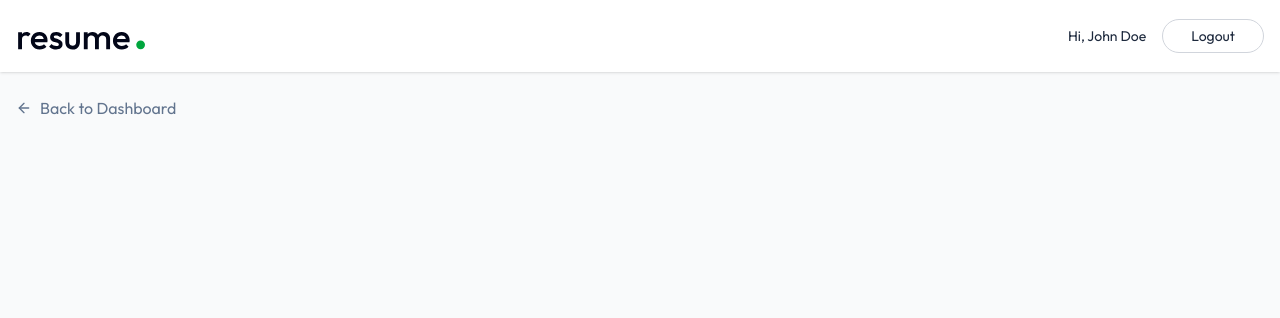
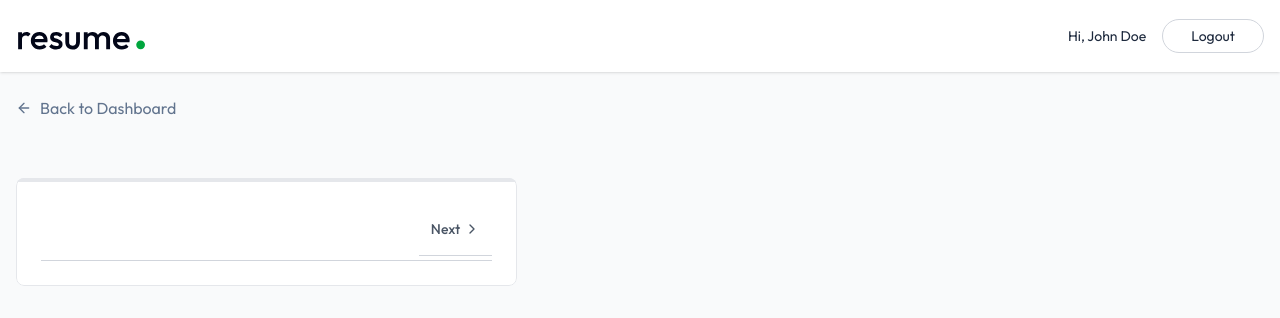
Before and after one commit to rohitmoger11-cyber/resume-builder, a React (Vite) app in the folder client/: page /app/builder/1 in a window 1280 px wide. Shown: the top 318 px of the page. Built offline with nearby package versions, Linux system fonts and the light colour scheme.

Commit message:
New commit

```diff
--- a/client/src/pages/ResumeBuilder.jsx
+++ b/client/src/pages/ResumeBuilder.jsx
@@ -1,7 +1,7 @@
 import React, { useState, useEffect } from "react";
 import { Link, useParams } from "react-router-dom";
 import { dummyResumeData } from "../assets/assets";
-import { ArrowLeftIcon, Briefcase, FileText, GraduationCap, Sparkles, User ,FolderIcon } from "lucide-react";
+import { ArrowLeftIcon, Briefcase, FileText, GraduationCap, Sparkles, User ,FolderIcon, ChevronLeft ,ChevronRight } from "lucide-react";
 
 const ResumeBuilder = () => {
 
@@ -31,6 +31,9 @@
     }
   };
 
+  const[activeSectionIndex, setActiveSectionIndex] = useState(0);
+  const[removeBaground, setRemoveBackground] = useState(false);
+
   const sections=[
     { id: "personal", name: "Personal Info" , icon:User},
     { id: "summary", name: "Summary" , icon:FileText},
@@ -40,6 +43,8 @@
     { id: "skills", name: "Skills" , icon:Sparkles},
 
   ]
+
+  const activeSection = sections[activeSectionIndex];
 
   useEffect(() => {
     loadExistingResume();
@@ -61,7 +66,35 @@
       <div className="max-w-7xl mx-auto px-4 py-8">
         <div className=" grid lg:grid-cols-12 gap-8">
           {/*left side - form*/}
-          <div></div>
+          <div className="relative lg:col-span-5 rounded-lg overflow-hidden">
+            <div className="bg-white rounded-lg showdow-sm border border-gray-200 p-6 pt-1">
+              {/* progress bar using activeSectionIndex */}
+              <hr className="absolute top-0 left-0 right-0 border-2 border-gray-200" />
+              <hr className="absolute top-0 left-0 h-1 bg-gradient-to-r from-green-500 to-green-600 border-none transition-all duration-500"
+              style={{width:`${activeSectionIndex*100/(sections.length - 1)}%`}} />
+              {/* sections nav */}
+              <div className="flex justify-between items-center mt-2 border-b border-gray-300 py-1">
+
+              <div></div>
+                <div className="flex justify-between items-center mt-2 border-b border-gray-300 py-1">
+               <div className="flex items-center">
+                  {activeSectionIndex > 0 && (
+                    <button onClick={() => setActiveSectionIndex((prevIndex) => Math.max(prevIndex-1, 0))} className="flex items-center gap-1 p-3 rounded-lg text-sm font-medium text-gray-600 hover:bg-gray-50 transition-all" disabled={activeSectionIndex === 0}>
+                      <ChevronLeft className="size-4" />
+                      Previous
+                    </button>
+                  )}
+                  <button onClick={() => setActiveSectionIndex((prevIndex) => Math.min(prevIndex+1, sections.length-1))} className={`flex items-center gap-1 p-3 rounded-lg text-sm font-medium text-gray-600 hover:bg-gray-50 transition-all $
+                  {activeSectionIndex===sections.length-1 && 'opacity-50'}`} disabled={activeSectionIndex === sections.length-1}>
+                    Next  <ChevronRight className="size-4" />
+                    </button>
+                </div>
+              </div>
+              </div>
+
+              {/*Form Center*/}
+              </div>
+          </div>
 
 
           {/*right side - preview*/}
```
